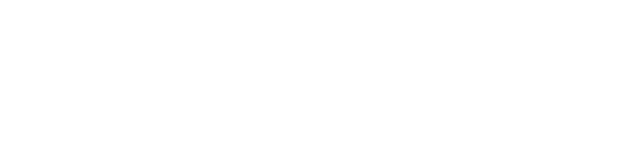
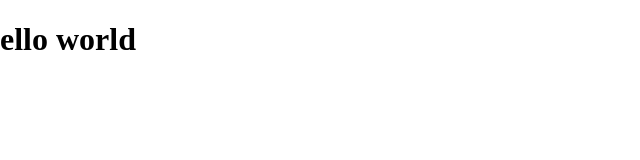
Before and after one commit to jlangfield/template-test, a plain HTML site: page index.html in a window 1280 px wide. Shown: the whole page, without its empty margins (0-640 px from the left). Drawn offline with Linux system fonts and the light colour scheme.

Commit message:
ello world

```diff
--- a/index.html
+++ b/index.html
@@ -9,6 +9,7 @@
     <link rel="stylesheet" href="style.css">
 </head>
 <body>
+    <h1>ello world</h1>
     <!-- Script -->
     <script src="script.js"></script>
 </body>
```
Also changed, not shown: 1 other file.
